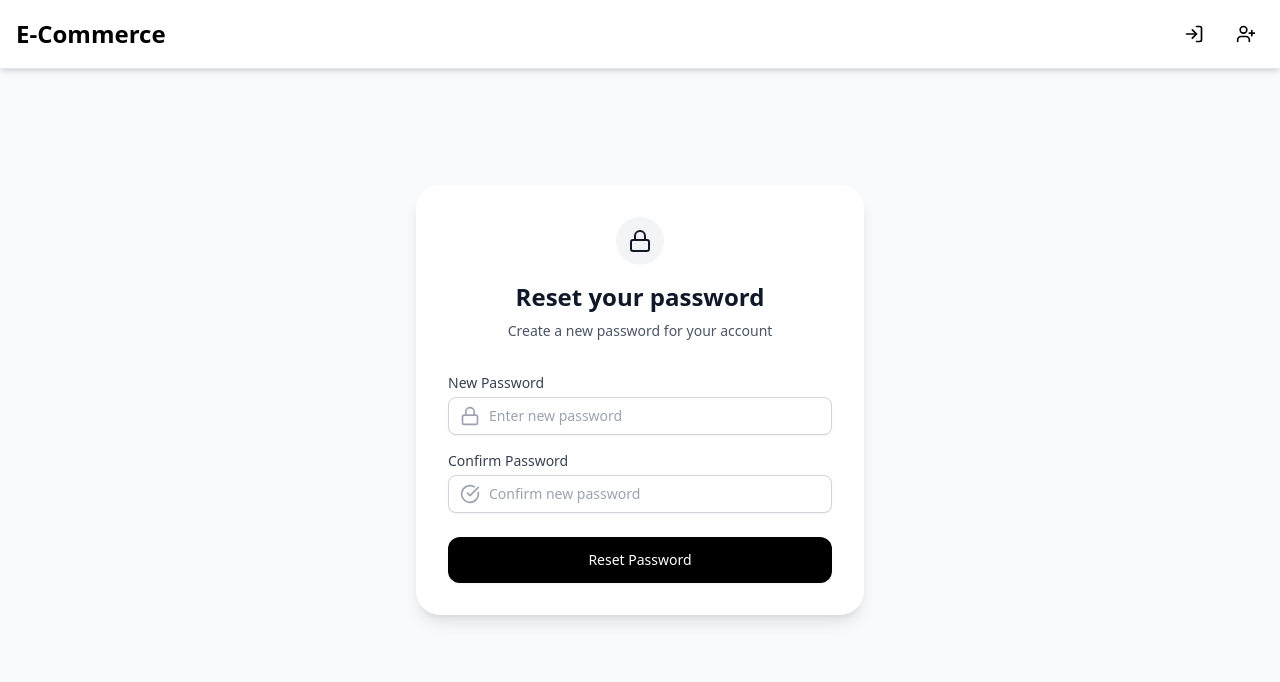
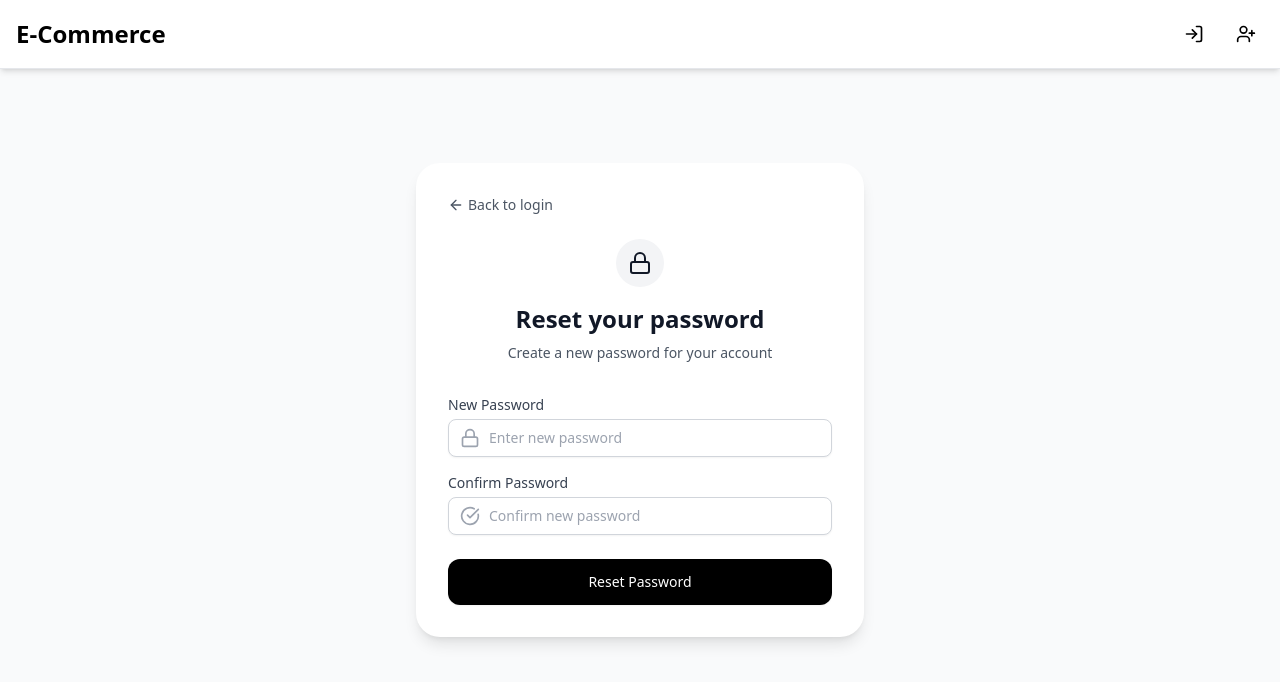
Before and after one commit to wailinse4/e-commerce, a React (Vite) app in the folder frontend/: page /reset-password/1 in a window 1280 px wide. Shown: the top 682 px of the page. Built offline with nearby package versions, Linux system fonts and the light colour scheme; no server answers.

Commit message:
feat(auth): Implement API integration for reset password page

```diff
--- a/frontend/src/pages/ResetPasswordPage.jsx
+++ b/frontend/src/pages/ResetPasswordPage.jsx
@@ -1,10 +1,45 @@
-import { Link } from "react-router-dom";
-import { motion } from "framer-motion";
-import { Lock, ArrowLeft, CheckCircle } from "lucide-react";
+import { Link, useParams } from "react-router-dom"
+import { motion } from "framer-motion"
+import { Lock, ArrowLeft, CheckCircle, Loader2 } from "lucide-react"
+import { useState } from "react"
+import { useAuth } from "../context/AuthContext"
+import { toast } from "react-hot-toast"
 
 const ResetPasswordPage = () => {
-  // Form submission handled by parent component
+  const { resetPasswordToken } = useParams()
+  const { resetPassword, isProcessingResetPassword } = useAuth()
 
+  const [password, setPassword] = useState('')
+  const [confirmPassword, setConfirmPassword] = useState('')
+  const [isSubmitted, setIsSubmitted] = useState(false)
+
+  const handleSubmit = async (e) => {
+    e.preventDefault()
+
+    if (!password) {
+      toast.error('Password is required')
+      return
+    }
+
+    if (password.length < 6) {
+      toast.error('Password must be at least 6 characters')
+      return
+    }
+
+    if (password !== confirmPassword) {
+      toast.error('Passwords do not match')
+      return
+    }
+
+    try {
+      await resetPassword(resetPasswordToken, password)
+      setIsSubmitted(true)
+      toast.success('Password has been reset successfully!')
+    } catch (error) {
+      console.error('Reset password error:', error)
+      toast.error(error.response?.data?.message || 'Failed to reset password')
+    }
+  }
   return (
     <div className="fixed inset-0 overflow-hidden">
       <div className="h-full flex items-center justify-center bg-gray-50 px-4 py-8">
@@ -15,6 +50,15 @@ const ResetPasswordPage = () => {
             animate={{ opacity: 1, y: 0 }}
             transition={{ duration: 0.5 }}
           >
+            {!isSubmitted && (
+              <Link
+                to="/login"
+                className="inline-flex items-center text-sm text-gray-600 hover:text-black mb-6 transition-colors duration-200"
+              >
+                <ArrowLeft className="h-4 w-4 mr-1" />
+                Back to login
+              </Link>
+            )}
             <div className="text-center mb-8">
               <motion.div
                 className="mx-auto flex items-center justify-center h-12 w-12 rounded-full bg-gray-100 mb-4"
@@ -47,7 +91,8 @@ const ResetPasswordPage = () => {
                 animate={{ opacity: 1, y: 0 }}
                 transition={{ delay: 0.4, duration: 0.5 }}
               >
-                <form className="space-y-6">
+                {!isSubmitted ? (
+                  <form onSubmit={handleSubmit} className="space-y-6">
                   <div className="space-y-4">
                     <div>
                       <label htmlFor="password" className="block text-sm font-medium text-gray-700 mb-1">
@@ -61,10 +106,11 @@ const ResetPasswordPage = () => {
                           id="password"
                           name="password"
                           type="password"
-                          required
-                          minLength="6"
+                          value={password}
+                          onChange={(e) => setPassword(e.target.value)}
                           className="appearance-none block w-full pl-10 pr-3 py-2 border border-gray-300 rounded-lg shadow-sm placeholder-gray-400 focus:outline-none focus:ring-2 focus:ring-black focus:border-black sm:text-sm transition-colors duration-200"
                           placeholder="Enter new password"
+                          disabled={isProcessingResetPassword}
                         />
                       </div>
                     </div>
@@ -81,10 +127,11 @@ const ResetPasswordPage = () => {
                           id="confirmPassword"
                           name="confirmPassword"
                           type="password"
-                          required
-                          minLength="6"
+                          value={confirmPassword}
+                          onChange={(e) => setConfirmPassword(e.target.value)}
                           className="appearance-none block w-full pl-10 pr-3 py-2 border border-gray-300 rounded-lg shadow-sm placeholder-gray-400 focus:outline-none focus:ring-2 focus:ring-black focus:border-black sm:text-sm transition-colors duration-200"
                           placeholder="Confirm new password"
+                          disabled={isProcessingResetPassword}
                         />
                       </div>
                     </div>
@@ -100,10 +147,47 @@ const ResetPasswordPage = () => {
                       type="submit"
                       className="w-full flex justify-center py-3 px-4 border border-transparent rounded-xl shadow-sm text-sm font-medium text-white bg-black hover:bg-gray-800 focus:outline-none focus:ring-2 focus:ring-offset-2 focus:ring-black transition-colors duration-200"
                     >
-                      Reset Password
+                      {isProcessingResetPassword ? (
+                        <>
+                          <Loader2 className="animate-spin -ml-1 mr-2 h-5 w-5 text-white" />
+                          Resetting...
+                        </>
+                      ) : (
+                        'Reset Password'
+                      )}
                     </button>
                   </motion.div>
                 </form>
+              ) : (
+                <motion.div
+                  className="text-center py-4"
+                  initial={{ opacity: 0, y: 20 }}
+                  animate={{ opacity: 1, y: 0 }}
+                  transition={{ duration: 0.5 }}
+                >
+                  <div className="mx-auto flex items-center justify-center h-12 w-12 rounded-full bg-green-100">
+                    <CheckCircle className="h-6 w-6 text-green-600" />
+                  </div>
+                  <h3 className="mt-4 text-lg font-medium text-gray-900">Password Reset Successful</h3>
+                  <p className="mt-2 text-sm text-gray-500">
+                    Your password has been updated successfully. You can now log in with your new password.
+                  </p>
+                  <motion.div
+                    className="mt-6"
+                    initial={{ opacity: 0, y: 10 }}
+                    animate={{ opacity: 1, y: 0 }}
+                    transition={{ delay: 0.2, duration: 0.3 }}
+                  >
+                    <Link
+                      to="/login"
+                      className="inline-flex items-center justify-center px-4 py-2 border border-transparent text-sm font-medium rounded-lg shadow-sm text-white bg-black hover:bg-gray-800 focus:outline-none focus:ring-2 focus:ring-offset-2 focus:ring-black transition-colors duration-200"
+                    >
+                      Continue to Login
+                      <ArrowLeft className="h-4 w-4 ml-2 transform rotate-180" />
+                    </Link>
+                  </motion.div>
+                </motion.div>
+              )}
               </motion.div>
           </motion.div>
         </div>
```
